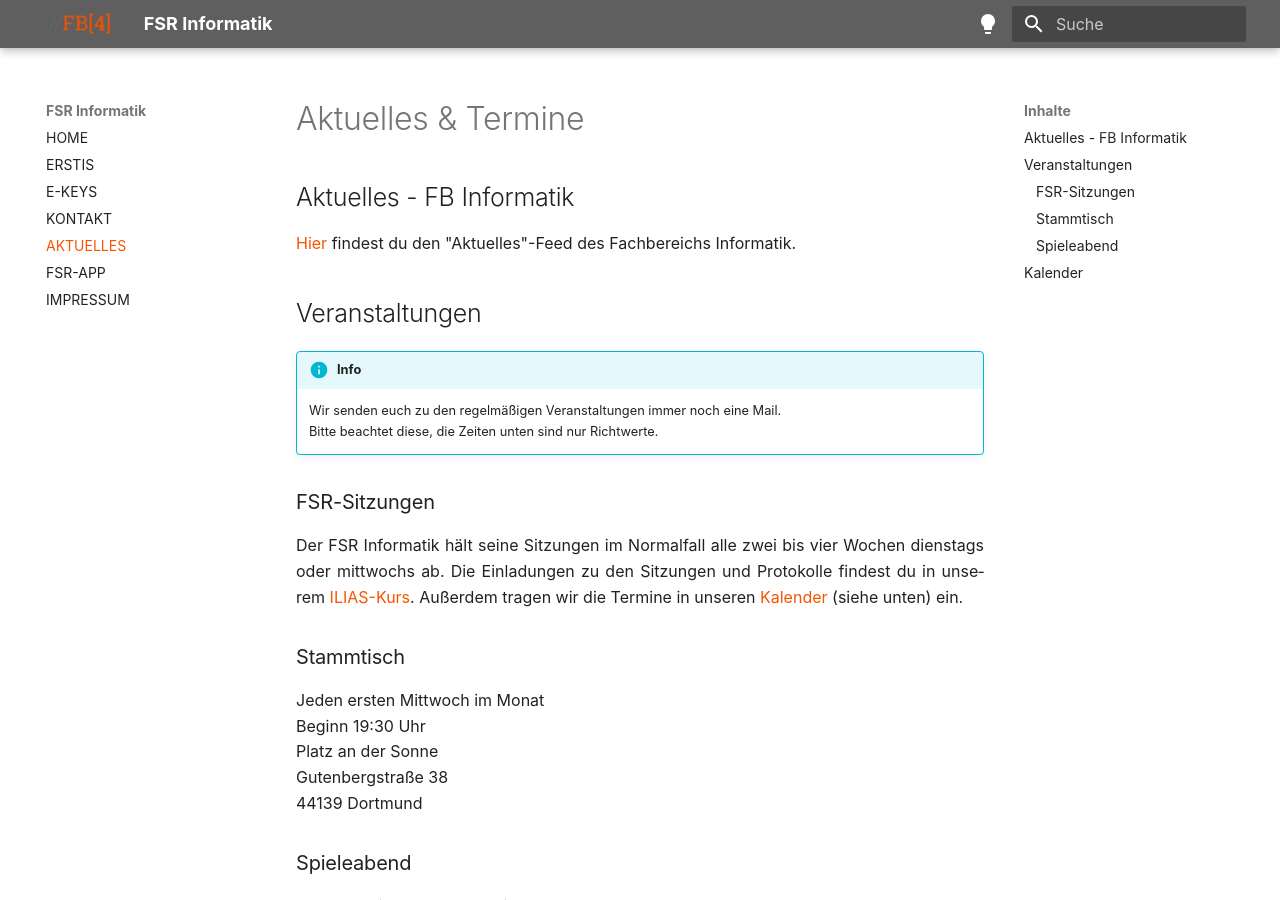
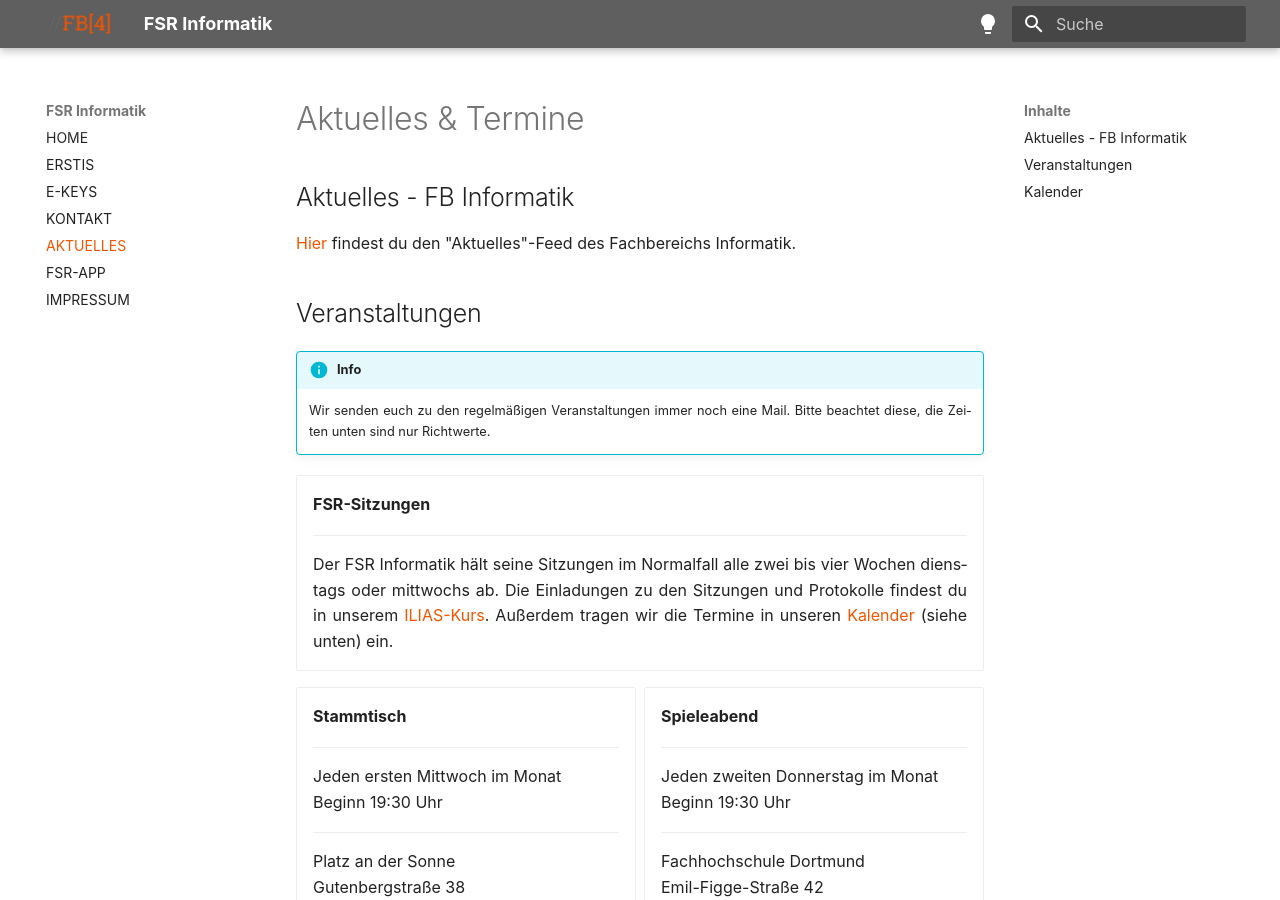
Before and after one commit to Fachschaftsrat-Informatik-FH-Dortmund/fsrfb4.de-mkdocs, an MkDocs documentation site: the page built from docs/aktuelles.md, in a window 1280 px wide and 900 px high. Built offline with MkDocs 1.6.1 and Material for MkDocs 9.7.7, drawn with Linux system fonts in a browser that asks for light colours; some web fonts are replaced; plug-ins that fetch from the network failed and are left out.

Commit message:
grid cards hinzugefügt und angepasst

```diff
--- a/docs/aktuelles.md
+++ b/docs/aktuelles.md
@@ -10,24 +10,47 @@
     Wir senden euch zu den regelmäßigen Veranstaltungen immer noch eine Mail.
     Bitte beachtet diese, die Zeiten unten sind nur Richtwerte.
 
-### FSR-Sitzungen
+<div class="grid cards" markdown>
 
-Der FSR Informatik hält seine Sitzungen im Normalfall alle zwei bis vier Wochen dienstags oder mittwochs ab. Die Einladungen zu den Sitzungen und Protokolle findest du in unserem [ILIAS-Kurs](https://www.ilias.fh-dortmund.de/ilias/goto_ilias-fhdo_fold_1319348.html). Außerdem tragen wir die Termine in unseren [Kalender](#kalender) (siehe unten) ein.
+- **FSR-Sitzungen**
 
-### Stammtisch
+    ---
 
-Jeden ersten Mittwoch im Monat
-Beginn 19:30 Uhr
-Platz an der Sonne
-Gutenbergstraße 38
-44139 Dortmund
+    Der FSR Informatik hält seine Sitzungen im Normalfall alle zwei bis vier Wochen dienstags oder mittwochs ab. Die Einladungen zu den Sitzungen und Protokolle findest du in unserem [ILIAS-Kurs](https://www.ilias.fh-dortmund.de/ilias/goto_ilias-fhdo_fold_1319348.html). Außerdem tragen wir die Termine in unseren [Kalender](#kalender) (siehe unten) ein.
 
-### Spieleabend
+</div>
 
-Jeden zweiten Donnerstag im Monat
-Beginn 19:30 Uhr
-Emil-Figge-Straße 42
-Raum A.E.03
+
+<div class="grid cards" markdown>
+
+- **Stammtisch**
+
+    ---
+
+    Jeden ersten Mittwoch im Monat
+    Beginn 19:30 Uhr
+
+    ---
+
+    Platz an der Sonne
+    Gutenbergstraße 38
+    44139 Dortmund
+
+- **Spieleabend**
+
+    ---
+
+    Jeden zweiten Donnerstag im Monat
+    Beginn 19:30 Uhr
+
+    ---
+
+    Fachhochschule Dortmund
+    Emil-Figge-Straße 42
+    Raum A.E.03
+    44227 Dortmund
+
+</div>
 
 ## Kalender
 
```
Also changed, not shown: docs/kontakt.md (+4 -4 lines).
